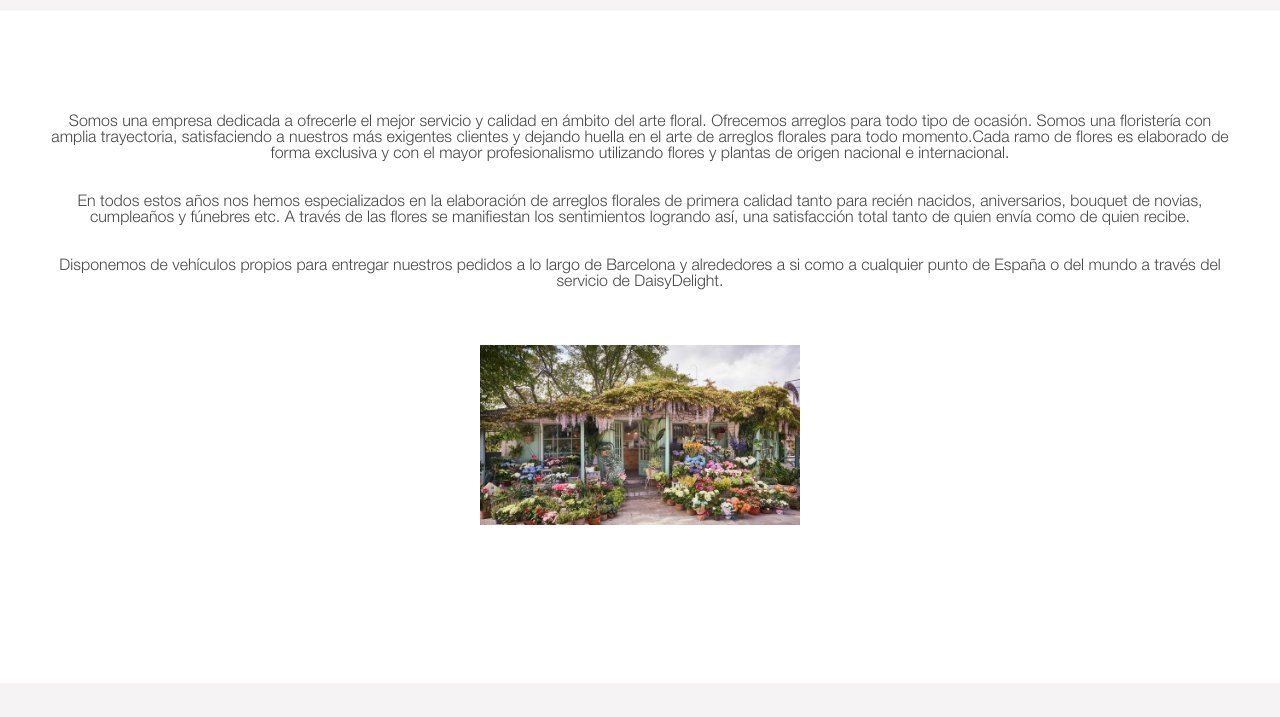
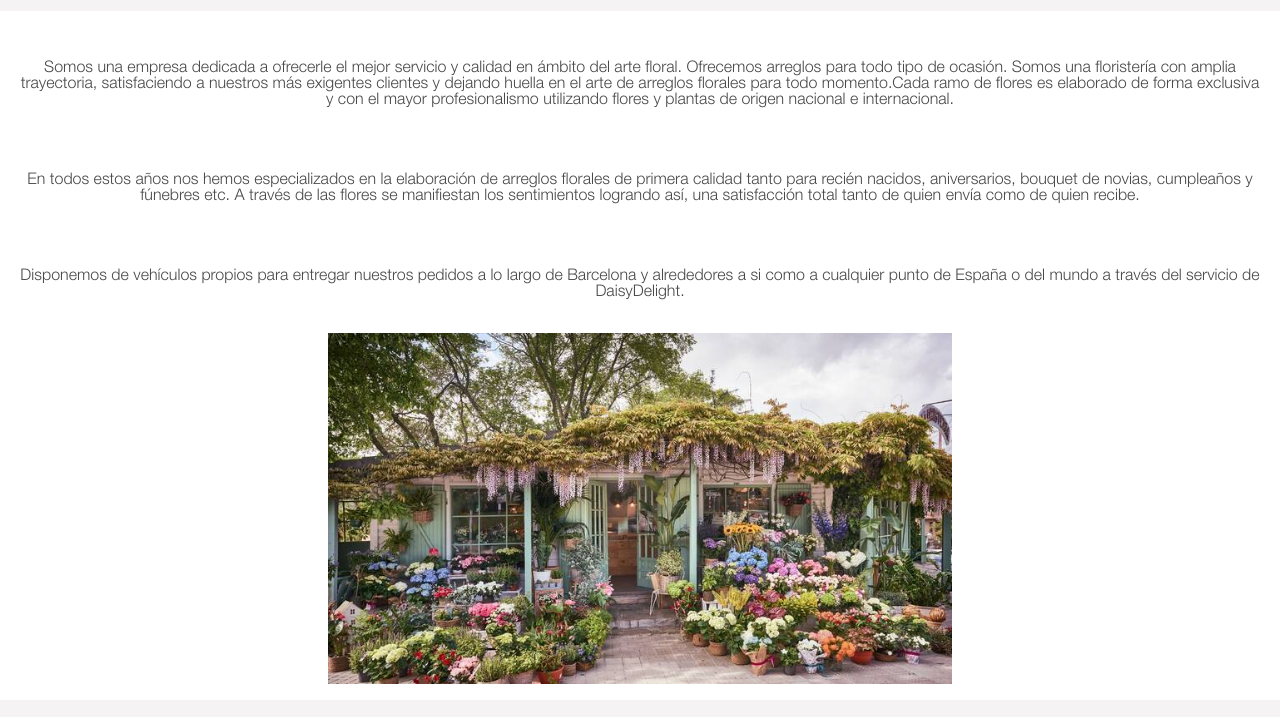
Before and after one commit to project-assigments-p2-singulaars/ecommerce-daisy-delight-new-era, a website: page pages/quienessomos.html in a window 1280 px wide. Shown: the part 69-786 px from the top of the page. Drawn offline with Linux system fonts and the light colour scheme; a web font is replaced by a local one.

Commit message:
update quienes somos

```diff
--- a/pages/quienessomos.html
+++ b/pages/quienessomos.html
@@ -56,11 +56,8 @@
         largo de Barcelona y alrededores a si como a cualquier punto de España o
         del mundo a través del servicio de DaisyDelight.
       </p>
-      <div class="imgContainer">
-        <img class="quienesSomosImg" src="/img/wewe.jpg">
+      <img class="quienesSomosImg" src="/img/wewe.jpg">
     </div>
-    </div>
-
     <footer>
       <div class="footerIcons">
         <a href="https://www.facebook.com/?locale=es_ES" target="_blank">
--- a/styles/quienessomos.css
+++ b/styles/quienessomos.css
@@ -16,32 +16,23 @@
 }
 
 .textContainer{
-    height:100vh;
+    height:100%;
     display:flex;
     justify-content: center;
     flex-direction: column;
     gap: 2rem;
     align-items: center;
-    margin-top:-14rem;
-    padding: 3rem;
+    margin-top:0.1rem;
+    padding: 1rem;
 }
 
 .quienesSomos{
+    margin-top: 2rem;
 text-align: center;
 }
 
-.imgContainer{
-    display: flex;
-    justify-content: center;
-    align-items: center;
-    width: 2.5rem;
-    height: 2rem;
-}
 
 .quienesSomosImg{
-    display: flex;
-    justify-content: center;
-    align-items: center;
-    width:20rem;
-    margin-top: 12rem;
+
+    width:50%;
 }
```
